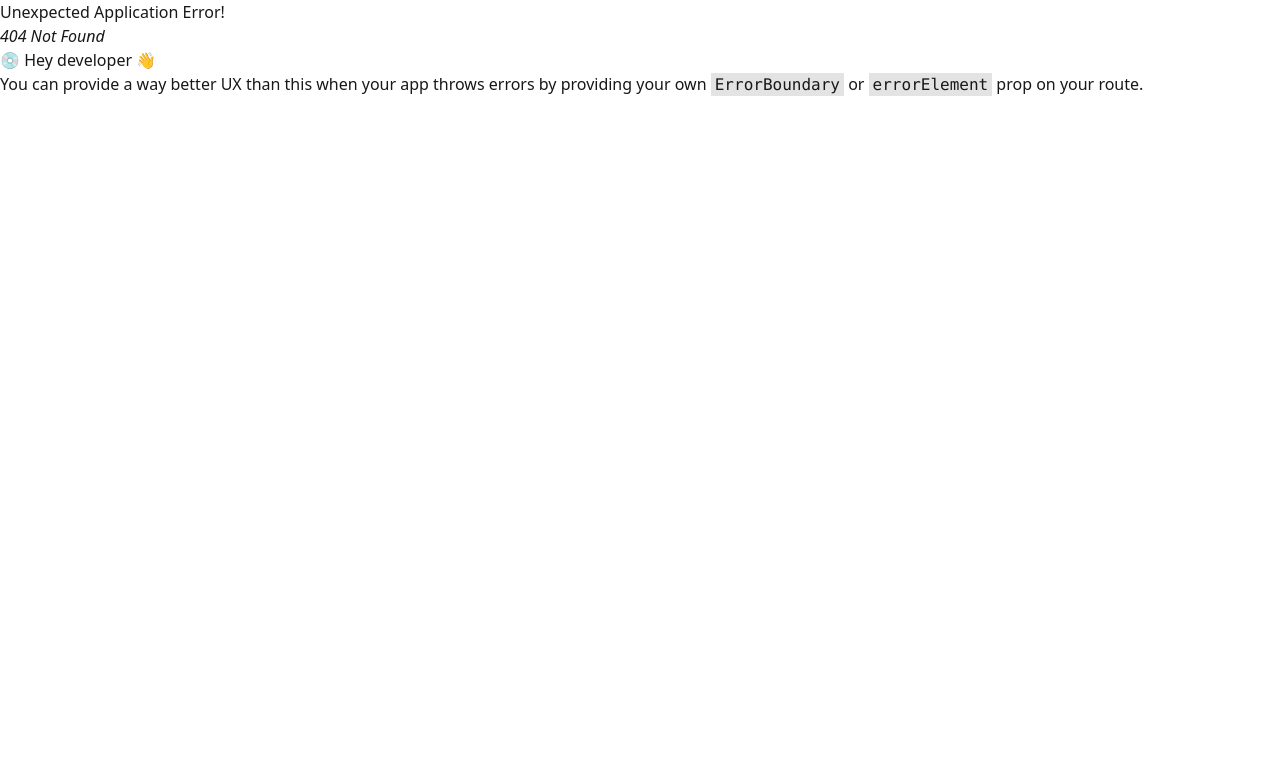
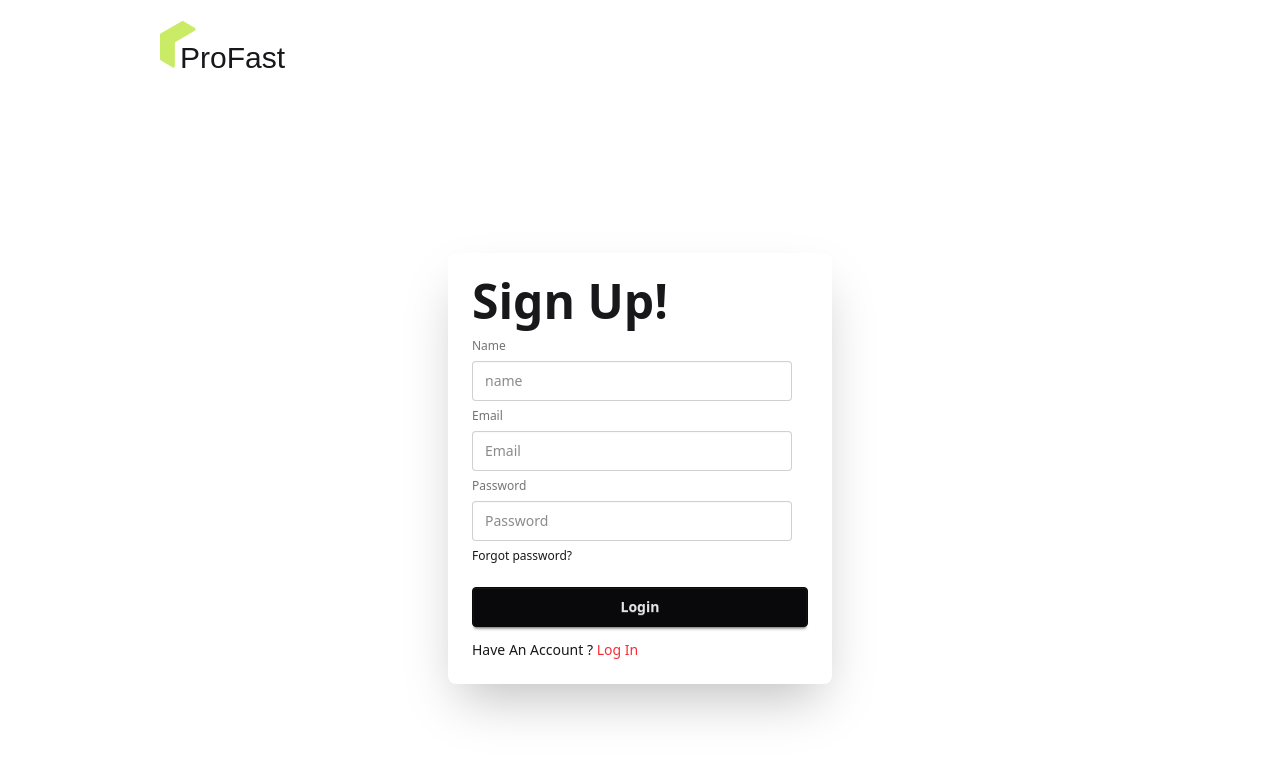
Before and after one commit to Iftekhar-007/pro-fast-client, a React (Vite) app: page /signup in a window 1280 px wide. Before the commit this address had no page. Shown: the top 758 px of the page. Built offline with nearby package versions, Linux system fonts and the light colour scheme.

Commit message:
auth done

```diff
--- a/src/Components/Login/Login.jsx
+++ b/src/Components/Login/Login.jsx
@@ -1,9 +1,72 @@
 import React from "react";
+import Logo from "../Logo/Logo";
+import { NavLink } from "react-router";
+import { useForm } from "react-hook-form";
+// import { register } from "swiper/element";
 
 const Login = () => {
+  const {
+    register,
+    handleSubmit,
+    watch,
+    formState: { errors },
+  } = useForm();
+  const onSubmit = (data) => {
+    console.log(data);
+  };
   return (
-    <div>
-      <h2>Log In</h2>
+    <div className="w-9/12 mx-auto my-5">
+      <Logo></Logo>
+
+      <div className="hero">
+        <div className="card bg-base-100 w-full max-w-sm shrink-0 shadow-2xl">
+          <div className="card-body">
+            <h1 className="text-5xl font-bold">Login now!</h1>
+            <form onSubmit={handleSubmit(onSubmit)}>
+              <fieldset className="fieldset">
+                <label className="label">Email</label>
+                <input
+                  {...register("email", { required: true })}
+                  type="email"
+                  className="input"
+                  placeholder="Email"
+                />
+                {errors.email?.type === "required" && (
+                  <p role="alert" className="text-red-500">
+                    Email Field is required
+                  </p>
+                )}
+                <label className="label">Password</label>
+                <input
+                  {...register("password", {
+                    required: true,
+                    minLength: 6,
+                  })}
+                  type="password"
+                  className="input"
+                  placeholder="Password"
+                />
+                {errors.password?.type === "required" && (
+                  <p className="text-red-500">Password is required</p>
+                )}
+                {errors.password?.type === "minLength" && (
+                  <p className="text-red-500">
+                    Password must be more than 6 characters
+                  </p>
+                )}
+                <div>
+                  <a className="link link-hover">Forgot password?</a>
+                </div>
+                <button className="btn btn-neutral mt-4">Login</button>
+              </fieldset>
+            </form>
+            <NavLink to="/signup">
+              Don't have any account yet ?{" "}
+              <span className="text-red-500">Sign Up!</span>
+            </NavLink>
+          </div>
+        </div>
+      </div>
     </div>
   );
 };
--- /dev/null
+++ b/src/Components/SignUp/SignUp.jsx
@@ -0,0 +1,78 @@
+import React from "react";
+import Logo from "../Logo/Logo";
+import { NavLink } from "react-router";
+import { useForm } from "react-hook-form";
+
+const SignUp = () => {
+  const {
+    register,
+    handleSubmit,
+    watch,
+    formState: { errors },
+  } = useForm();
+
+  const onSubmit = (data) => {
+    console.log(data);
+  };
+  return (
+    <div className="w-9/12 mx-auto my-5">
+      <Logo></Logo>
+
+      <div className="lg:flex lg:items-center lg:justify-center lg:h-screen">
+        <div className="hero">
+          <div className="card bg-base-100 w-full max-w-sm shrink-0 shadow-2xl">
+            <div className="card-body">
+              <h1 className="text-5xl font-bold">Sign Up!</h1>
+              <form onSubmit={handleSubmit(onSubmit)}>
+                <fieldset className="fieldset">
+                  <label className="label">Name</label>
+                  <input
+                    {...register("name", { required: true })}
+                    type="text"
+                    className="input"
+                    placeholder="name"
+                  />
+                  {errors.name?.type === "required" && (
+                    <p className="text-red-500">Name is required</p>
+                  )}
+                  <label className="label">Email</label>
+                  <input
+                    {...register("email", { required: true })}
+                    type="email"
+                    className="input"
+                    placeholder="Email"
+                  />
+                  {errors.email?.type === "required" && (
+                    <p className="text-red-500">email is required</p>
+                  )}
+                  <label className="label">Password</label>
+                  <input
+                    {...register("password", { required: true, minLength: 6 })}
+                    type="password"
+                    className="input"
+                    placeholder="Password"
+                  />
+                  {errors.password?.type === "required" && (
+                    <p className="text-red-500">password is required</p>
+                  )}
+                  {errors.password?.type === "minLength" && (
+                    <p>password must be 6 characters or long</p>
+                  )}
+                  <div>
+                    <a className="link link-hover">Forgot password?</a>
+                  </div>
+                  <button className="btn btn-neutral mt-4">Login</button>
+                </fieldset>
+              </form>
+              <NavLink to="/login">
+                Have An Account ? <span className="text-red-500">Log In</span>
+              </NavLink>
+            </div>
+          </div>
+        </div>
+      </div>
+    </div>
+  );
+};
+
+export default SignUp;
--- a/src/Routes/route.jsx
+++ b/src/Routes/route.jsx
@@ -3,6 +3,7 @@ import RootLayout from "../Components/Layouts/RootLayout";
 import Home from "../Components/Home/Home";
 import AuthLayout from "../Components/AuthLayout";
 import Login from "../Components/Login/Login";
+import SignUp from "../Components/SignUp/SignUp";
 
 export const router = createBrowserRouter([
   {
@@ -23,6 +24,10 @@ export const router = createBrowserRouter([
         path: "/login",
         Component: Login,
       },
+      {
+        path: "/signup",
+        Component: SignUp,
+      },
     ],
   },
 ]);
```
